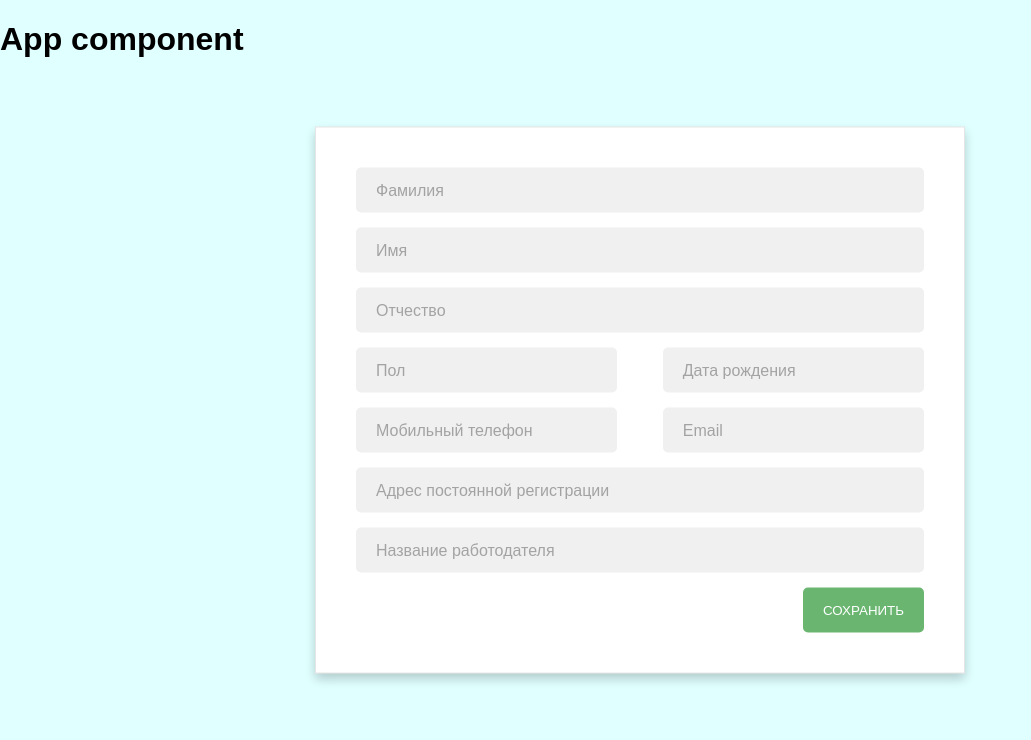
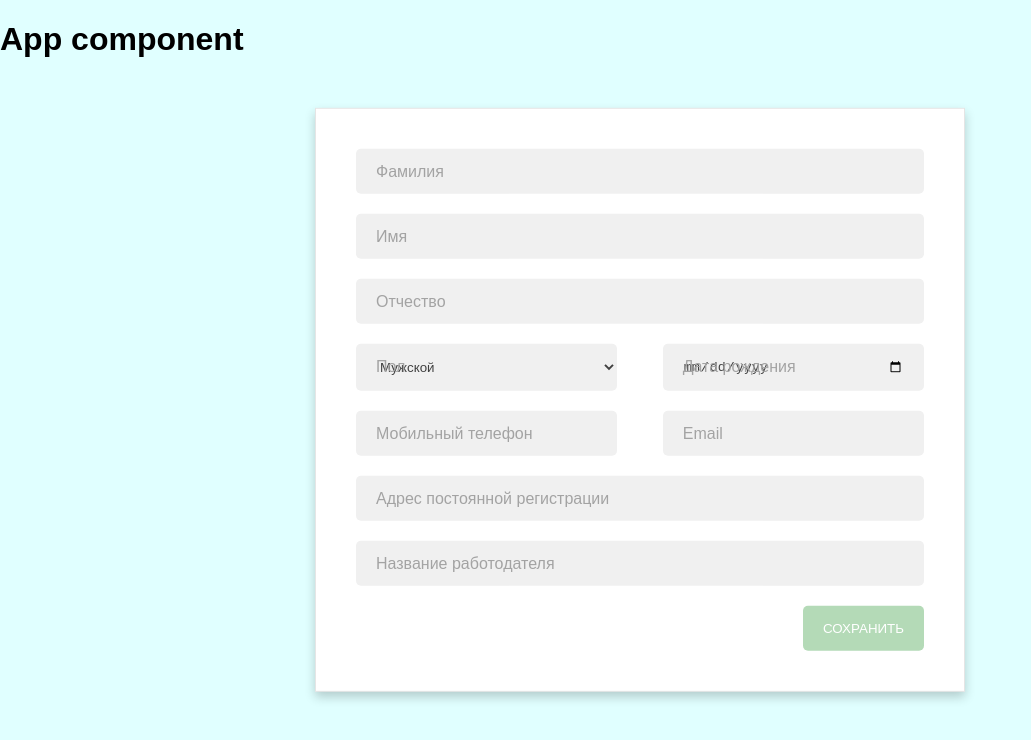
Before and after one commit to makhnev-a/balance-platform-react, a React app: page / in a window 1280 px wide. Shown: the top 740 px of the page, without its empty margins (0-1031 px from the left). Built offline with nearby package versions, Linux system fonts and the light colour scheme.

Commit message:
done fix

```diff
--- a/package.json
+++ b/package.json
@@ -38,6 +38,8 @@
   "dependencies": {
     "is_js": "^0.9.0",
     "react": "^16.13.1",
-    "react-dom": "^16.13.1"
+    "react-datepicker": "^3.1.3",
+    "react-dom": "^16.13.1",
+    "react-input-mask": "^2.0.4"
   }
 }
--- a/src/components/App/App.jsx
+++ b/src/components/App/App.jsx
@@ -1,8 +1,9 @@
 import React, {useState} from 'react';
+import is from 'is_js';
 import {Input} from "../Input/Input";
-import is from 'is_js';
 
 export default () => {
+  // eslint-disable-next-line no-unused-vars
   const [isFormValid, setIsFormValid] = useState(false);
   // eslint-disable-next-line no-unused-vars,no-undef
   const [state, setState] = useState({
@@ -15,7 +16,7 @@ export default () => {
       touched: false,
       validations: {
         required: true,
-        minLength: 5
+        minLength: 3
       }
     },
     firstName: {
@@ -27,7 +28,7 @@ export default () => {
       touched: false,
       validations: {
         required: true,
-        minLength: 10
+        minLength: 2
       }
     },
     surName: {
@@ -35,10 +36,10 @@ export default () => {
       type: 'text',
       label: 'Отчество',
       errorMessage: 'Отчество должно быть больше 5 букв',
-      valid: false,
+      valid: true,
       touched: false,
       validations: {
-        minLength: 5
+        // minLength: 6
       }
     },
     gender: {
@@ -46,13 +47,17 @@ export default () => {
       type: 'text',
       label: 'Пол',
       errorMessage: 'Выберете пол',
-      valid: false,
+      valid: true,
       touched: false,
-      validations: {}
+      validations: {},
+      options: [
+        {text: 'Мужской', value: 'Мужской'},
+        {text: 'Женский', value: 'Женский'}
+      ]
     },
     birthDate: {
       value: '',
-      type: 'text',
+      type: 'date',
       label: 'Дата рождения',
       errorMessage: 'Поле является обзательным',
       valid: false,
@@ -77,7 +82,7 @@ export default () => {
       value: '',
       type: 'email',
       label: 'Email',
-      errorMessage: 'Поле является обзательным',
+      errorMessage: 'Введен некорректный адрес почты',
       valid: false,
       touched: false,
       validations: {
@@ -90,7 +95,7 @@ export default () => {
       type: 'text',
       label: 'Адрес постоянной регистрации',
       errorMessage: '',
-      valid: false,
+      valid: true,
       touched: false,
       validations: {}
     },
@@ -99,7 +104,7 @@ export default () => {
       type: 'text',
       label: 'Название работодателя',
       errorMessage: '',
-      valid: false,
+      valid: true,
       touched: false,
       validations: {}
     },
@@ -129,8 +134,6 @@ export default () => {
   };
 
   const onChangeHandler = (event, controlName) => {
-    console.log(`${controlName}: `, event.currentTarget.value)
-
     const formControls = {...state};
     const control = {...formControls[controlName]};
 
@@ -171,14 +174,23 @@ export default () => {
     })
   };
 
+  const btnSubmitHandler = () => alert(`Форма валидна, отправляется запрос!`);
+
+  console.log(isFormValid);
+
   return (
     <div>
       <h1>App component</h1>
       <div className='form__box'>
         {returnInputs()}
         <button
-          className='form__btn'
-        >сохранить</button>
+          type='button'
+          className={isFormValid ? 'form__btn' : 'form__btn form__btn--disable'}
+          disabled={!isFormValid}
+          onClick={btnSubmitHandler}
+        >
+          сохранить
+        </button>
       </div>
     </div>
   );
--- a/src/components/Input/Input.jsx
+++ b/src/components/Input/Input.jsx
@@ -1,27 +1,83 @@
 import React, {useState} from 'react';
+import InputMask from 'react-input-mask';
+import "../../../node_modules/react-datepicker/dist/react-datepicker.css";
+import {Select} from "../Select/Select";
 
 export const isInvalid = (valid, touched, shouldValidate) => {
-  // debugger
   return !valid && shouldValidate && touched;
 };
 
 // eslint-disable-next-line no-unused-vars
-export const Input = ({type, value, valid, touched, label, errorMessage, shouldValidate, controlName, onChangeH}) => {
+export const Input = ({type, value, valid, touched, label, errorMessage, shouldValidate, controlName, onChangeH, ...props}) => {
   const [hasLength, setHasLength] = useState(false);
   const onBlurHandler = (event) => setHasLength(!!event.currentTarget.value.trim().length);
   const forId = `${type}-${Math.random()}`;
 
+  const classes = () => {
+    if (hasLength) {
+      if (controlName === 'gender' || controlName === 'birthDate' || controlName === 'email' || controlName === 'phone') {
+        return 'input input--toTop input__part';
+      } else {
+        return 'input input--toTop';
+      }
+    } else {
+      if (controlName === 'gender' || controlName === 'birthDate' || controlName === 'email' || controlName === 'phone') {
+        return 'input input__part'
+      } else {
+        return 'input';
+      }
+    }
+  };
+
+  const renderInput = () => {
+    if (controlName === 'phone') {
       return (
-    // <div className={hasLength ? 'input input--toTop' : 'input'}>
-    <div className={hasLength ? 'input input--toTop' : controlName === 'gender' || controlName === 'birthDate' || controlName === 'email' || controlName === 'phone' ? 'input input__part' : 'input'}>
+        <InputMask
+          onChange={event => onChangeH(event, controlName)}
+          className={controlName === 'birthDate' ? 'input__input input__black' : 'input__input'}
+          onBlur={onBlurHandler}
+          type={type || 'text'}
+          id={forId}
+          value={value}
+          mask='9(999)-999-99-99'
+        />
+      )
+    } else if (controlName === 'gender') {
+      return (
+        <Select
+          value={value}
+          options={[
+            {text: 'Мужской', value: 'Мужской'},
+            {text: 'Женский', value: 'Женский'}
+          ]}
+          htmlFor={forId}
+          onChangeH={onChangeH}
+          className={controlName === 'birthDate' ? 'input__input input__black' : 'input__input input__tranc'}
+          onBlur={onBlurHandler}
+          id={forId}
+          controlName={controlName}
+        />
+      )
+    } else {
+      return (
         <input
           onChange={event => onChangeH(event, controlName)}
-        className='input__input'
+          className={controlName === 'birthDate' ? 'input__input input__black' : 'input__input input__tranc'}
           onBlur={onBlurHandler}
           type={type || 'text'}
           id={forId}
           value={value}
         />
+      )
+    }
+  };
+
+  return (
+    <div className={classes()}>
+      {
+        renderInput()
+      }
+
       <label
         className='input__label'
         htmlFor={forId}
@@ -30,7 +86,13 @@ export const Input = ({type, value, valid, touched, label, errorMessage, shouldV
       </label>
       {
         isInvalid(valid, touched, shouldValidate)
-          ? <span className='input__span'>{errorMessage || 'Введите верное значение'}</span>
+          ? (
+            <span
+              className='input__span'
+            >
+              {errorMessage || 'Введите верное значение'}
+            </span>
+          )
           : null
       }
 
--- a/src/components/Input/input.scss
+++ b/src/components/Input/input.scss
@@ -24,7 +24,7 @@
     color: rgb(64, 64, 64);
     border: none;
     border-radius: 5px;
-    margin-bottom: 15px;
+    margin-bottom: 20px;
     width: 100%;
     box-sizing: border-box;
     box-shadow: none;
@@ -59,9 +59,16 @@
   &__span {
     color: #f01f30;
     font-size: 12px;
+    position: absolute;
+    bottom: 7px;
+    left: 0;
   }
 
   &.invalid .input__label {
     color: #f01f30;
   }
 }
+
+.input__black {
+  color: rgb(64, 64, 64);
+}
--- /dev/null
+++ b/src/components/Select/Select.jsx
@@ -0,0 +1,29 @@
+import React from 'react';
+
+export const Select = ({value, options, htmlFor, onChangeH, controlName}) => {
+  const onChangeSelect = (event) => {
+    onChangeH(event, controlName);
+  };
+
+  return (
+    <>
+      <select
+        className='input__input'
+        id={htmlFor}
+        value={value}
+        onChange={onChangeSelect}
+      >
+        {options.map((opt, index) => {
+          return (
+            <option
+              defaultValue={opt.value}
+              key={opt.value + index}
+            >
+              {opt.text}
+            </option>
+          )
+        })}
+      </select>
+    </>
+  );
+};
--- a/src/styles/styles.scss
+++ b/src/styles/styles.scss
@@ -1,4 +1,5 @@
 @import "../components/Input/input";
+@import "./node_modules/react-datepicker/src/stylesheets/datepicker.scss";
 
 body {
   margin: 0;
@@ -40,4 +41,9 @@ body {
   outline: none;
   text-transform: uppercase;
   margin-left: auto;
+  cursor: pointer;
+
+  &--disable {
+    background-color: rgba(106, 182, 113, .5);
+  }
 }
--- a/webpack.config.base.js
+++ b/webpack.config.base.js
@@ -22,6 +22,10 @@ module.exports = {
                 test: /\.s[ac]ss$/i,
                 use: ['style-loader', 'css-loader', 'sass-loader']
             },
+            {
+                test: /\.css$/i,
+                use: ["style-loader", "css-loader"]
+            }
         ]
     },
     devtool: 'inline-source-map'
```
Lines whose indentation alone changed are shown as unchanged.
